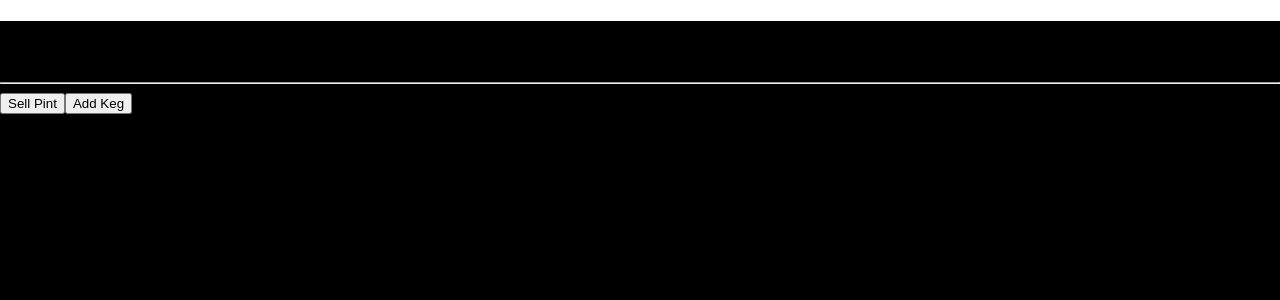
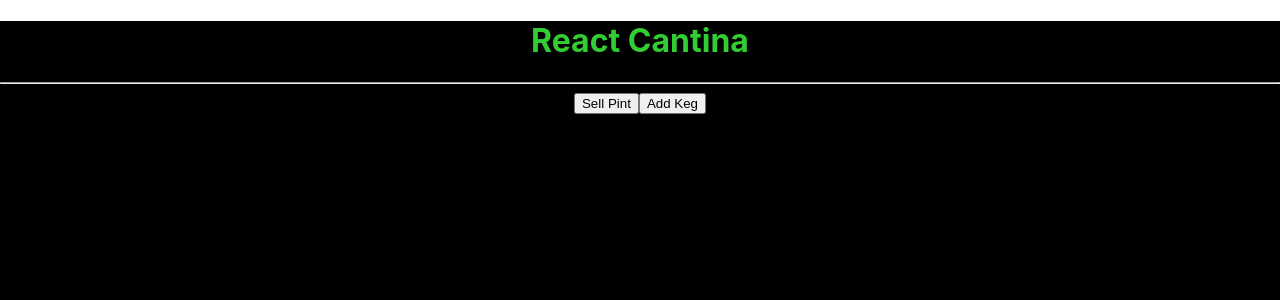
Before and after one commit to tayphill13/React-Cantina, a React (Create React App) app: page / in a window 1280 px wide. Shown: the top 300 px of the page. Built offline with nearby package versions, Linux system fonts and the light colour scheme.

Commit message:
changed font color to limgreen and added text align center to center the page

```diff
--- a/src/components/App.js
+++ b/src/components/App.js
@@ -6,7 +6,8 @@ import Container from 'react-bootstrap/Container';
 function App() {
   const bodyStyle = {
     backgroundColor: 'black',
-    color: 'neon green',
+    color: 'limegreen',
+    textAlign: 'center',
     minHeight: '100vh'
   }
   return (
--- a/src/components/KegControl.js
+++ b/src/components/KegControl.js
@@ -1,6 +1,6 @@
 import React from 'react';
 import KegList from './KegList';
-import AddKeg from './AddKeg';
+import AddKeg from './NewKeg';
 import UpdateKeg from './UpdateKeg';
 import Keg from './Keg';
 
```
